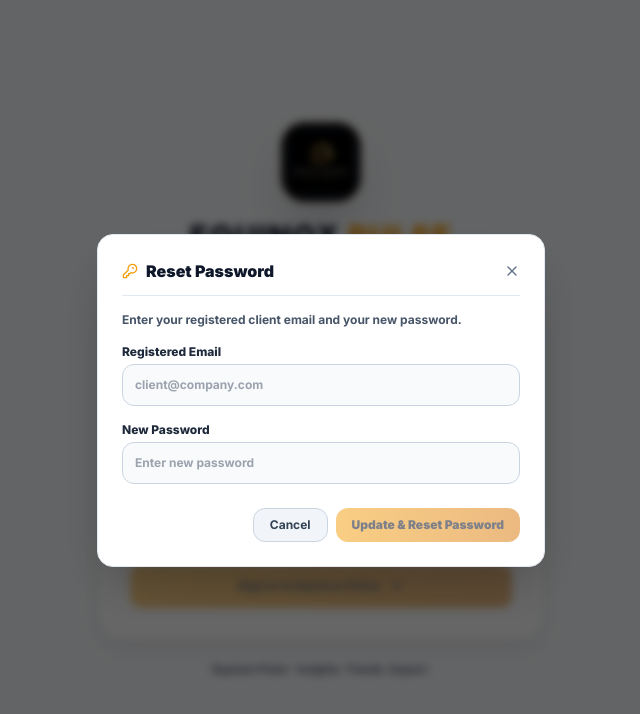
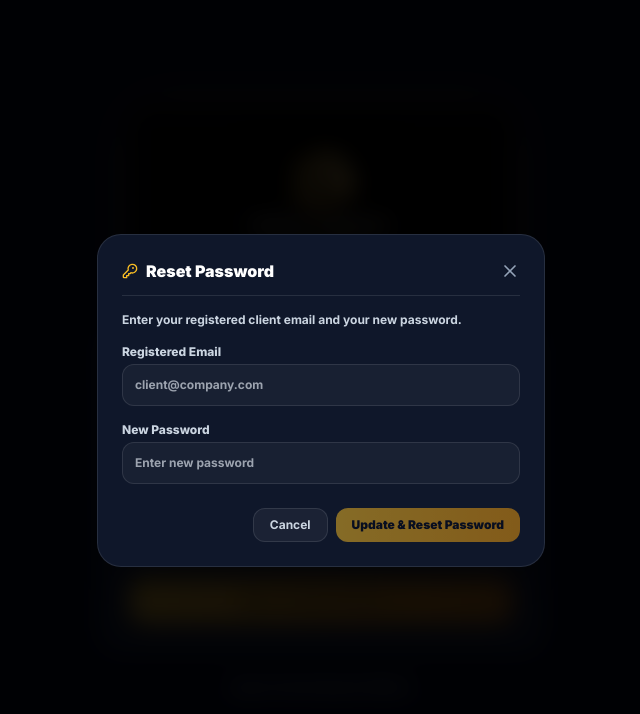
Before and after one commit to RWtest9525/shivam-orm-web, a React (Vite) app: page /login in a window 1280 px wide. Both pictures are taken after a click on the button "Forgot Password?". Shown: the top 714 px of the page, without its empty margins (319-959 px from the left). Built offline with nearby package versions, Linux system fonts and the light colour scheme.

Commit message:
style: overhaul logo display on login page and sidebar with wide high-resolution presentation and sleek dark backdrop

```diff
--- a/src/components/AppLayout.tsx
+++ b/src/components/AppLayout.tsx
@@ -146,19 +146,13 @@ export function AppLayout({ children }: { children: ReactNode }) {
     <div className="flex min-h-screen transition-colors duration-200 bg-slate-50 text-slate-900 dark:bg-base-950 dark:text-slate-100">
       {/* Desktop Sidebar */}
       <aside className="sticky top-0 hidden h-screen w-64 shrink-0 border-r border-slate-200 bg-white backdrop-blur-2xl md:flex md:flex-col dark:border-white/[0.08] dark:bg-base-950/80">
-        {/* Brand Header */}
-        <div className="flex h-16 items-center border-b border-slate-200 px-4 dark:border-white/[0.08]">
-          <div className="flex items-center gap-3">
-            <img src="/logo.png" alt="Equinox Pulse" className="h-9 w-9 object-contain rounded-xl" />
-            <div className="flex flex-col leading-tight">
-              <span className="text-sm font-black tracking-wide text-slate-900 dark:text-white">
-                EQUINOX <span className="text-amber-500">PULSE</span>
-              </span>
-              <span className="text-[9px] font-extrabold text-slate-500 dark:text-slate-400 tracking-wider uppercase">
-                {isAdmin ? 'Super Admin' : 'Insights. Trends. Impact.'}
-              </span>
-            </div>
-          </div>
+        {/* Crisp Prominent Logo Header */}
+        <div className="flex h-20 items-center border-b border-slate-200 px-4 bg-slate-950 dark:border-white/[0.08]">
+          <img
+            src="/logo.png"
+            alt="Equinox Pulse"
+            className="h-12 w-full object-contain object-left"
+          />
         </div>
 
         {/* Scrollable Nav */}
@@ -191,21 +185,18 @@ export function AppLayout({ children }: { children: ReactNode }) {
       </aside>
 
       {/* Mobile Top Header */}
-      <div className="fixed inset-x-0 top-0 z-40 flex h-14 items-center justify-between border-b border-slate-200 bg-white/95 px-4 backdrop-blur-xl md:hidden dark:border-white/[0.08] dark:bg-base-950/90">
+      <div className="fixed inset-x-0 top-0 z-40 flex h-14 items-center justify-between border-b border-slate-200 bg-slate-950 px-4 backdrop-blur-xl md:hidden dark:border-white/[0.08]">
         <div className="flex items-center gap-2.5">
           <button
             onClick={() => setMobileDrawerOpen(true)}
-            className="flex h-9 w-9 items-center justify-center rounded-lg border border-slate-300 bg-slate-100 text-slate-800 dark:border-white/10 dark:bg-white/10 dark:text-slate-200"
+            className="flex h-9 w-9 items-center justify-center rounded-lg border border-white/10 bg-white/10 text-slate-200"
           >
             <Menu className="h-5 w-5" />
           </button>
-          <div className="flex items-center gap-2">
-            <img src="/logo.png" alt="Equinox Pulse" className="h-7 w-7 object-contain" />
-            <span className="text-sm font-black text-slate-900 dark:text-white">EQUINOX PULSE</span>
-          </div>
+          <img src="/logo.png" alt="Equinox Pulse" className="h-8 w-36 object-contain object-left" />
         </div>
 
-        <button onClick={handleSignOut} className="text-slate-600 hover:text-rose-600 dark:text-slate-400 dark:hover:text-rose-400">
+        <button onClick={handleSignOut} className="text-slate-400 hover:text-rose-400">
           <LogOut className="h-4 w-4" />
         </button>
       </div>
@@ -219,10 +210,7 @@ export function AppLayout({ children }: { children: ReactNode }) {
           />
           <div className="relative flex w-4/5 max-w-xs flex-col border-r border-slate-200 bg-white p-4 shadow-2xl dark:border-white/10 dark:bg-base-950">
             <div className="mb-4 flex items-center justify-between border-b border-slate-200 pb-3 dark:border-white/10">
-              <div className="flex items-center gap-2">
-                <img src="/logo.png" alt="Equinox Pulse" className="h-7 w-7 object-contain" />
-                <span className="text-sm font-bold text-slate-900 dark:text-white">Equinox Pulse</span>
-              </div>
+              <img src="/logo.png" alt="Equinox Pulse" className="h-8 w-36 object-contain object-left" />
               <button
                 onClick={() => setMobileDrawerOpen(false)}
                 className="rounded-lg p-1 text-slate-500 hover:text-slate-900 dark:text-slate-400 dark:hover:text-white"
--- a/src/pages/LoginPage.tsx
+++ b/src/pages/LoginPage.tsx
@@ -69,88 +69,87 @@ export function LoginPage() {
   }
 
   return (
-    <div className="flex min-h-screen flex-col items-center justify-center px-4 py-8 bg-slate-50 dark:bg-base-950 text-slate-900 dark:text-slate-100 transition-colors duration-200">
-      <div className="w-full max-w-md">
-        {/* Brand Header */}
-        <div className="mb-8 flex flex-col items-center text-center">
-          <div className="relative mb-4 flex h-20 w-20 items-center justify-center rounded-3xl bg-base-950 p-2 border border-amber-500/30 shadow-2xl">
-            <img src="/logo.png" alt="Equinox Pulse" className="h-full w-full object-contain" />
+    <div className="flex min-h-screen flex-col items-center justify-center px-4 py-10 bg-slate-950 text-slate-100 selection:bg-amber-500/30">
+      <div className="w-full max-w-md space-y-6">
+
+        {/* Prominent High-Resolution Logo Display */}
+        <div className="flex flex-col items-center text-center">
+          <div className="relative w-full max-w-sm rounded-3xl bg-black/80 p-4 border border-amber-500/20 shadow-[0_0_50px_rgba(245,158,11,0.15)] backdrop-blur-2xl">
+            <img
+              src="/logo.png"
+              alt="Equinox Pulse Logo"
+              className="w-full h-36 sm:h-40 object-contain mx-auto transition-transform duration-300 hover:scale-105"
+            />
           </div>
-          <h1 className="text-2xl font-black tracking-wider text-slate-900 dark:text-white sm:text-3xl">
-            EQUINOX <span className="text-amber-500">PULSE</span>
-          </h1>
-          <p className="mt-1 text-xs font-black tracking-widest text-slate-500 dark:text-slate-400 uppercase">
-            INSIGHTS. TRENDS. IMPACT.
-          </p>
         </div>
 
-        {/* Premium Login Card */}
-        <div className="glass-strong rounded-3xl p-6 sm:p-8 shadow-2xl border border-slate-200 dark:border-white/10 bg-white dark:bg-base-900">
-          <div className="mb-6 flex items-center justify-between border-b border-slate-200 pb-4 dark:border-white/10">
+        {/* Premium Dark Glassmorphism Login Card */}
+        <div className="rounded-3xl p-6 sm:p-8 shadow-2xl border border-white/10 bg-slate-900/90 backdrop-blur-xl space-y-5">
+          <div className="flex items-center justify-between border-b border-white/10 pb-4">
             <div className="flex items-center gap-2.5">
-              <ShieldCheck className="h-5 w-5 text-amber-500" />
-              <h2 className="text-base font-black text-slate-900 dark:text-slate-100">Sign in to Equinox Pulse</h2>
+              <ShieldCheck className="h-5 w-5 text-amber-400" />
+              <h2 className="text-sm sm:text-base font-black tracking-wide text-white">Enterprise Sign In</h2>
             </div>
-            <span className="rounded-full bg-amber-500/10 px-2.5 py-0.5 text-[10px] font-extrabold text-amber-700 dark:bg-amber-500/20 dark:text-amber-300">
-              Enterprise
+            <span className="rounded-full bg-amber-500/20 px-3 py-1 text-[10px] font-black uppercase tracking-wider text-amber-300 border border-amber-500/30">
+              Super Admin & Clients
             </span>
           </div>
 
           {errorMsg && (
-            <div className="mb-4 flex items-center gap-2.5 rounded-xl border border-rose-300 bg-rose-50 p-3 text-xs font-bold text-rose-800 dark:border-rose-500/30 dark:bg-rose-500/10 dark:text-rose-300">
-              <AlertCircle className="h-4 w-4 shrink-0 text-rose-600 dark:text-rose-400" />
+            <div className="flex items-center gap-2.5 rounded-xl border border-rose-500/30 bg-rose-500/10 p-3.5 text-xs font-bold text-rose-300">
+              <AlertCircle className="h-4 w-4 shrink-0 text-rose-400" />
               <span>{errorMsg}</span>
             </div>
           )}
 
           {successMsg && (
-            <div className="mb-4 flex items-center gap-2.5 rounded-xl border border-emerald-300 bg-emerald-50 p-3 text-xs font-bold text-emerald-800 dark:border-emerald-500/30 dark:bg-emerald-500/10 dark:text-emerald-300">
-              <CheckCircle2 className="h-4 w-4 shrink-0 text-emerald-600 dark:text-emerald-400" />
+            <div className="flex items-center gap-2.5 rounded-xl border border-emerald-500/30 bg-emerald-500/10 p-3.5 text-xs font-bold text-emerald-300">
+              <CheckCircle2 className="h-4 w-4 shrink-0 text-emerald-400" />
               <span>{successMsg}</span>
             </div>
           )}
 
           <form onSubmit={handleSubmit} className="space-y-4">
             <div>
-              <label className="mb-1.5 block text-xs font-extrabold text-slate-800 dark:text-slate-200">Email Address</label>
+              <label className="mb-1.5 block text-xs font-extrabold text-slate-300">Email Address</label>
               <div className="relative">
-                <Mail className="absolute left-3.5 top-1/2 h-4 w-4 -translate-y-1/2 text-slate-500" />
+                <Mail className="absolute left-3.5 top-1/2 h-4 w-4 -translate-y-1/2 text-slate-400" />
                 <input
                   type="email"
                   required
                   value={email}
                   onChange={(e) => setEmail(e.target.value)}
                   placeholder="shivam@equinoxmarketingagency.in"
-                  className="w-full rounded-xl border border-slate-300 bg-slate-50 py-3 pl-10 pr-3 text-xs font-bold text-slate-900 placeholder:text-slate-400 focus:border-amber-500 focus:bg-white focus:outline-none dark:border-white/10 dark:bg-white/[0.04] dark:text-slate-100"
+                  className="w-full rounded-xl border border-white/10 bg-white/[0.04] py-3 pl-10 pr-3 text-xs font-bold text-white placeholder:text-slate-500 focus:border-amber-400 focus:bg-white/[0.08] focus:outline-none transition-all"
                 />
               </div>
             </div>
 
             <div>
               <div className="mb-1.5 flex items-center justify-between">
-                <label className="text-xs font-extrabold text-slate-800 dark:text-slate-200">Password</label>
+                <label className="text-xs font-extrabold text-slate-300">Password</label>
                 <button
                   type="button"
                   onClick={() => { setForgotEmail(email); setShowForgotModal(true); }}
-                  className="text-xs font-extrabold text-amber-600 hover:underline dark:text-amber-400"
+                  className="text-xs font-extrabold text-amber-400 hover:text-amber-300 hover:underline"
                 >
                   Forgot Password?
                 </button>
               </div>
               <div className="relative">
-                <Lock className="absolute left-3.5 top-1/2 h-4 w-4 -translate-y-1/2 text-slate-500" />
+                <Lock className="absolute left-3.5 top-1/2 h-4 w-4 -translate-y-1/2 text-slate-400" />
                 <input
                   type={showPw ? 'text' : 'password'}
                   required
                   value={password}
                   onChange={(e) => setPassword(e.target.value)}
                   placeholder="••••••••"
-                  className="w-full rounded-xl border border-slate-300 bg-slate-50 py-3 pl-10 pr-10 text-xs font-bold text-slate-900 placeholder:text-slate-400 focus:border-amber-500 focus:bg-white focus:outline-none dark:border-white/10 dark:bg-white/[0.04] dark:text-slate-100"
+                  className="w-full rounded-xl border border-white/10 bg-white/[0.04] py-3 pl-10 pr-10 text-xs font-bold text-white placeholder:text-slate-500 focus:border-amber-400 focus:bg-white/[0.08] focus:outline-none transition-all"
                 />
                 <button
                   type="button"
                   onClick={() => setShowPw((v) => !v)}
-                  className="absolute right-3.5 top-1/2 -translate-y-1/2 text-slate-500 hover:text-slate-700 dark:hover:text-slate-200"
+                  className="absolute right-3.5 top-1/2 -translate-y-1/2 text-slate-400 hover:text-white"
                 >
                   {showPw ? <EyeOff className="h-4 w-4" /> : <Eye className="h-4 w-4" />}
                 </button>
@@ -160,33 +159,33 @@ export function LoginPage() {
             <button
               type="submit"
               disabled={loading || !email.trim() || !password.trim()}
-              className="mt-2 flex w-full items-center justify-center gap-2 rounded-xl bg-gradient-to-r from-amber-500 to-amber-600 py-3.5 text-xs font-black text-slate-950 transition hover:shadow-glow disabled:opacity-50"
+              className="mt-2 flex w-full items-center justify-center gap-2 rounded-xl bg-gradient-to-r from-amber-400 via-amber-500 to-amber-600 py-3.5 text-xs font-black text-slate-950 shadow-lg shadow-amber-500/20 transition-all hover:scale-[1.01] hover:shadow-amber-500/30 disabled:opacity-50"
             >
               {loading ? 'Authenticating…' : 'Sign In to Equinox Pulse'} <ArrowRight className="h-4 w-4" />
             </button>
           </form>
         </div>
 
-        <p className="mt-5 text-center text-[11px] text-slate-600 dark:text-slate-400 font-bold">
-          Equinox Pulse · Insights. Trends. Impact.
+        <p className="text-center text-[11px] font-bold text-slate-400">
+          Equinox Pulse Enterprise Platform
         </p>
       </div>
 
       {/* Forgot Password Modal */}
       {showForgotModal && (
-        <div className="fixed inset-0 z-50 flex items-center justify-center bg-black/60 backdrop-blur-sm p-4">
-          <div className="w-full max-w-md rounded-2xl border border-slate-200 bg-white p-6 shadow-2xl dark:bg-base-900 dark:border-white/10">
-            <div className="flex items-center justify-between border-b border-slate-200 pb-3 dark:border-white/10">
-              <h3 className="flex items-center gap-2 text-base font-black text-slate-900 dark:text-slate-100">
-                <KeyRound className="h-4 w-4 text-amber-500" /> Reset Password
+        <div className="fixed inset-0 z-50 flex items-center justify-center bg-black/80 backdrop-blur-md p-4">
+          <div className="w-full max-w-md rounded-3xl border border-white/10 bg-slate-900 p-6 shadow-2xl space-y-4">
+            <div className="flex items-center justify-between border-b border-white/10 pb-3">
+              <h3 className="flex items-center gap-2 text-base font-black text-white">
+                <KeyRound className="h-4 w-4 text-amber-400" /> Reset Password
               </h3>
-              <button onClick={() => setShowForgotModal(false)} className="text-slate-500 hover:text-slate-900 dark:hover:text-white">
-                <X className="h-4 w-4" />
+              <button onClick={() => setShowForgotModal(false)} className="text-slate-400 hover:text-white">
+                <X className="h-5 w-5" />
               </button>
             </div>
 
-            <form onSubmit={handleForgotReset} className="mt-4 space-y-4">
-              <p className="text-xs font-bold text-slate-600 dark:text-slate-400">
+            <form onSubmit={handleForgotReset} className="space-y-4">
+              <p className="text-xs font-bold text-slate-300">
                 Enter your registered client email and your new password.
               </p>
 
@@ -194,34 +193,34 @@ export function LoginPage() {
                 <div className={cn(
                   'p-3 text-xs font-bold rounded-xl border',
                   forgotMsg.startsWith('Error')
-                    ? 'border-rose-300 bg-rose-50 text-rose-800 dark:border-rose-500/30 dark:bg-rose-500/10 dark:text-rose-300'
-                    : 'border-emerald-300 bg-emerald-50 text-emerald-800 dark:border-emerald-500/30 dark:bg-emerald-500/10 dark:text-emerald-300'
+                    ? 'border-rose-500/30 bg-rose-500/10 text-rose-300'
+                    : 'border-emerald-500/30 bg-emerald-500/10 text-emerald-300'
                 )}>
                   {forgotMsg}
                 </div>
               )}
 
               <div>
-                <label className="mb-1 block text-xs font-extrabold text-slate-800 dark:text-slate-200">Registered Email</label>
+                <label className="mb-1 block text-xs font-extrabold text-slate-300">Registered Email</label>
                 <input
                   type="email"
                   required
                   value={forgotEmail}
                   onChange={(e) => setForgotEmail(e.target.value)}
                   placeholder="client@company.com"
-                  className="w-full rounded-xl border border-slate-300 bg-slate-50 p-3 text-xs font-bold text-slate-900 focus:border-amber-500 focus:outline-none dark:border-white/10 dark:bg-white/[0.04] dark:text-slate-100"
+                  className="w-full rounded-xl border border-white/10 bg-white/[0.04] p-3 text-xs font-bold text-white focus:border-amber-400 focus:outline-none"
                 />
               </div>
 
               <div>
-                <label className="mb-1 block text-xs font-extrabold text-slate-800 dark:text-slate-200">New Password</label>
+                <label className="mb-1 block text-xs font-extrabold text-slate-300">New Password</label>
                 <input
                   type="password"
                   required
                   value={forgotNewPw}
                   onChange={(e) => setForgotNewPw(e.target.value)}
                   placeholder="Enter new password"
-                  className="w-full rounded-xl border border-slate-300 bg-slate-50 p-3 text-xs font-bold text-slate-900 focus:border-amber-500 focus:outline-none dark:border-white/10 dark:bg-white/[0.04] dark:text-slate-100"
+                  className="w-full rounded-xl border border-white/10 bg-white/[0.04] p-3 text-xs font-bold text-white focus:border-amber-400 focus:outline-none"
                 />
               </div>
 
@@ -229,14 +228,14 @@ export function LoginPage() {
                 <button
                   type="button"
                   onClick={() => setShowForgotModal(false)}
-                  className="rounded-xl border border-slate-300 bg-slate-100 px-4 py-2 text-xs font-bold text-slate-700 hover:bg-slate-200 dark:border-white/10 dark:bg-white/5 dark:text-slate-300"
+                  className="rounded-xl border border-white/10 bg-white/5 px-4 py-2 text-xs font-bold text-slate-300 hover:bg-white/10"
                 >
                   Cancel
                 </button>
                 <button
                   type="submit"
                   disabled={forgotLoading || !forgotEmail.trim() || !forgotNewPw.trim()}
-                  className="rounded-xl bg-gradient-to-r from-amber-500 to-amber-600 px-4 py-2 text-xs font-black text-slate-950 transition hover:shadow-glow disabled:opacity-50"
+                  className="rounded-xl bg-gradient-to-r from-amber-400 to-amber-500 px-4 py-2 text-xs font-black text-slate-950 hover:shadow-lg disabled:opacity-50"
                 >
                   {forgotLoading ? 'Resetting…' : 'Update & Reset Password'}
                 </button>
```
